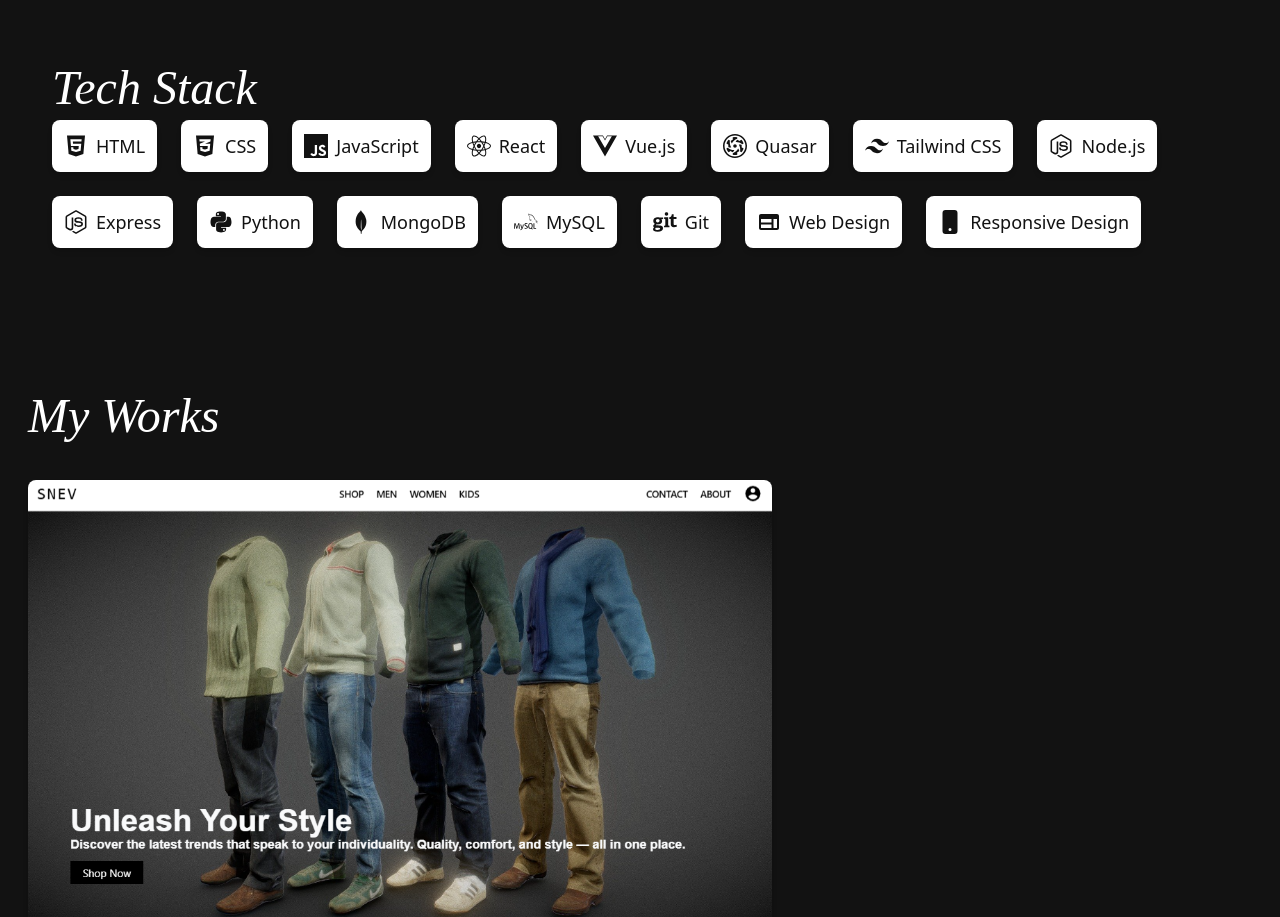
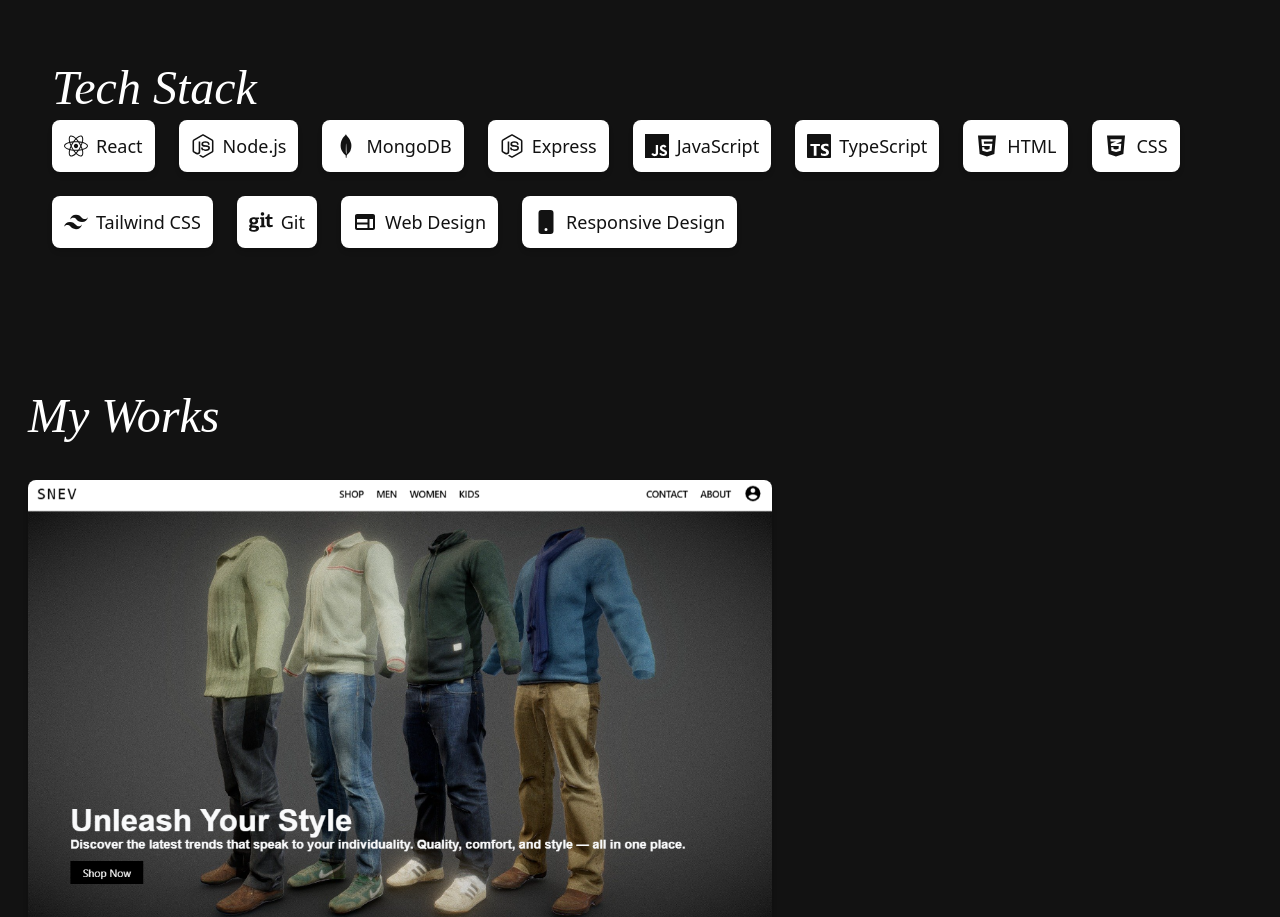
Before and after one commit to SanjeevikumarWD/portfolio, a React (Vite) app: page / in a window 1280 px wide. Shown: the part 1380-2297 px from the top of the page. Built offline with nearby package versions, Linux system fonts and the light colour scheme; a web font is replaced by a local one.

Commit message:
Update Skills.jsx

```diff
--- a/src/components/Skills.jsx
+++ b/src/components/Skills.jsx
@@ -1,32 +1,20 @@
 import React from "react";
-import { FaReact, FaNodeJs, FaGit, FaHtml5, FaCss3Alt, FaPython } from "react-icons/fa";
-import { SiMongodb, SiJavascript, SiTailwindcss, SiMysql, SiVueDotJs, SiQuasar } from "react-icons/si";
+import { FaReact, FaNodeJs, FaGit, FaHtml5, FaCss3Alt } from "react-icons/fa";
+import { SiMongodb, SiJavascript, SiTailwindcss, SiTypescript } from "react-icons/si";
 import { MdOutlineWeb } from "react-icons/md";
 import { BsFillPhoneFill } from "react-icons/bs";
 
 const skills = [
-  // Frontend Technologies
+  { name: "React", icon: <FaReact /> },
+  { name: "Node.js", icon: <FaNodeJs /> },
+  { name: "MongoDB", icon: <SiMongodb /> },
+  { name: "Express", icon: <FaNodeJs /> },
+  { name: "JavaScript", icon: <SiJavascript /> },
+  { name: "TypeScript", icon: <SiTypescript /> },
   { name: "HTML", icon: <FaHtml5 /> },
   { name: "CSS", icon: <FaCss3Alt /> },
-  { name: "JavaScript", icon: <SiJavascript /> },
-  { name: "React", icon: <FaReact /> },
-  { name: "Vue.js", icon: <SiVueDotJs /> },
-  { name: "Quasar", icon: <SiQuasar /> },
   { name: "Tailwind CSS", icon: <SiTailwindcss /> },
-
-  // Backend Technologies
-  { name: "Node.js", icon: <FaNodeJs /> },
-  { name: "Express", icon: <FaNodeJs /> },
-  { name: "Python", icon: <FaPython /> },
-
-  // Databases
-  { name: "MongoDB", icon: <SiMongodb /> },
-  { name: "MySQL", icon: <SiMysql /> },
-
-  // Tools
   { name: "Git", icon: <FaGit /> },
-
-  // Others
   { name: "Web Design", icon: <MdOutlineWeb /> },
   { name: "Responsive Design", icon: <BsFillPhoneFill /> },
 ];
@@ -34,14 +22,12 @@ const skills = [
 const Skills = () => {
   return (
     <div className="p-6">
-      <h2 className="text-2xl md:text-3xl lg:text-5xl italic font-rosarivo cursor-default my-2">
-        Tech Stack
-      </h2>
+      <h2 className="text-2xl md:text-3xl lg:text-5xl italic  font-rosarivo cursor-default my-2">Tech Stack</h2>
       <div className="flex flex-wrap gap-6">
-        {skills.map((skill) => (
+        {skills.map((skill, index) => (
           <div
             key={skill.name}
-            className="flex items-center gap-2 p-3 shadow-md rounded-lg text-lg bg-text text-bg cursor-default"
+            className={`flex items-center gap-2 p-3 shadow-md rounded-lg text-lg bg-text text-bg cursor-default`}
           >
             <div className="text-2xl">{skill.icon}</div>
             <span>{skill.name}</span>
```
